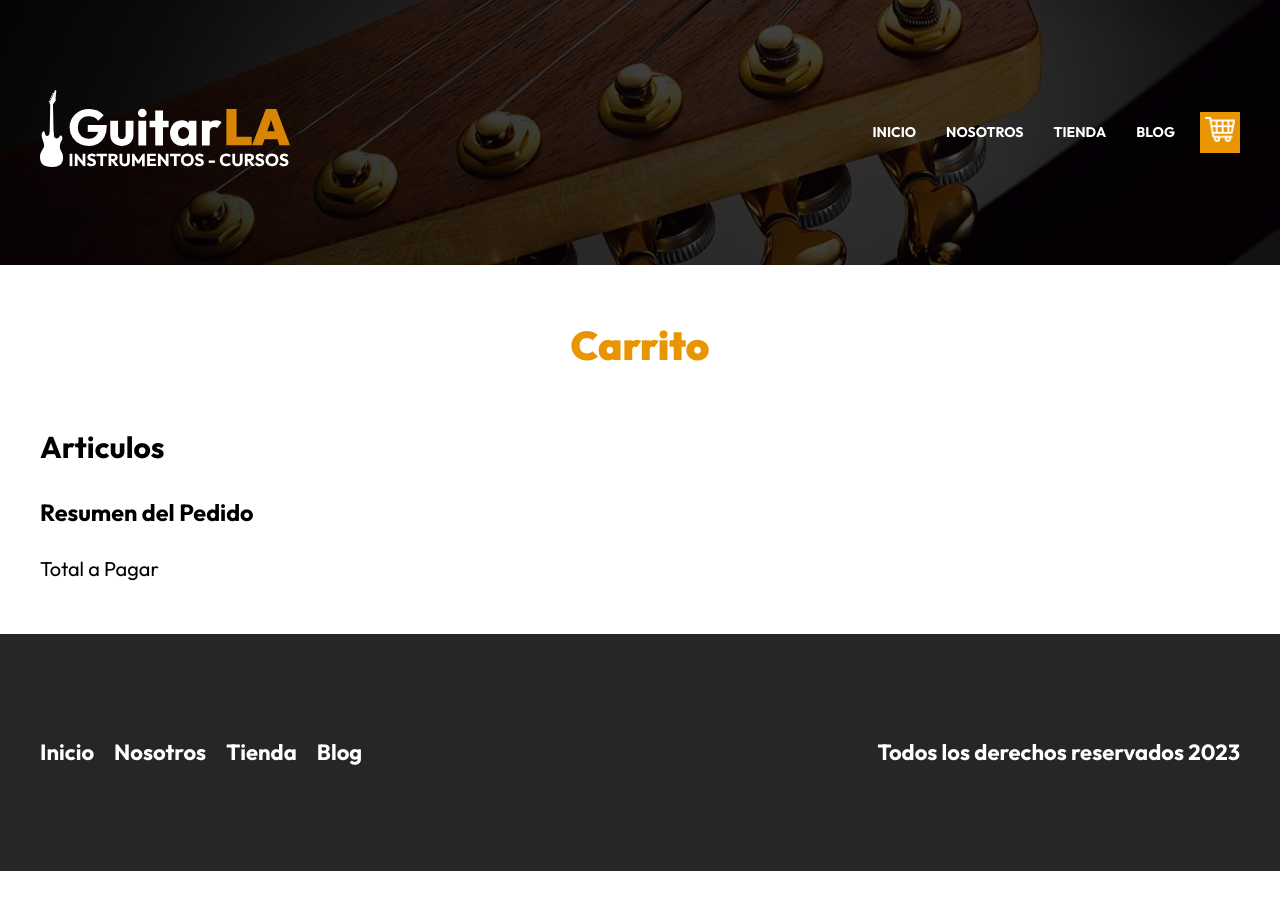
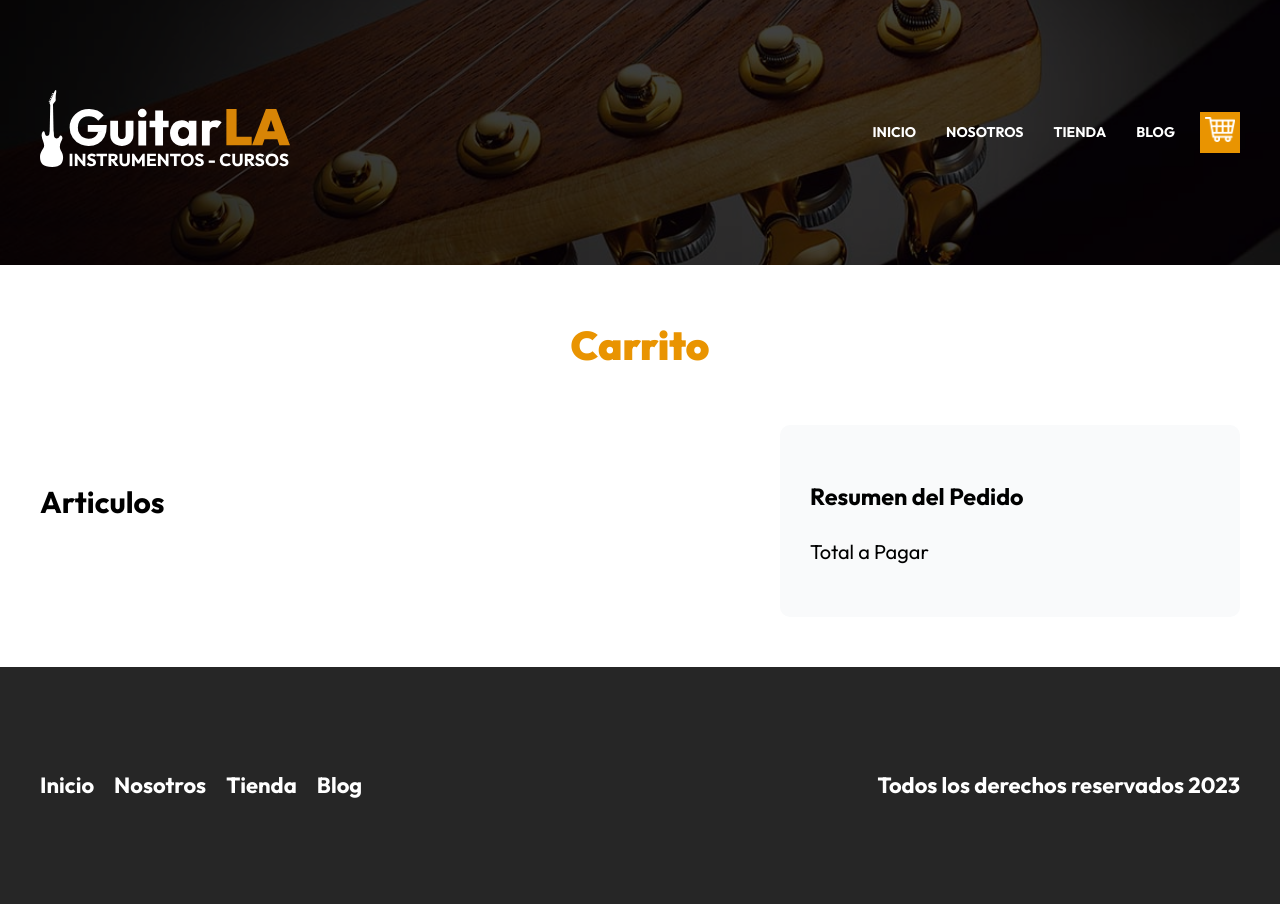
Before and after one commit to diegofdg/react_la_guia_completa, a Next.js app in the folder 07_guitarla_next/: page /carrito in a window 1280 px wide. Before the commit the page ends 871 px from the top, so only its background shows below. Built offline with nearby package versions, Linux system fonts and the light colour scheme.

Commit message:
07_guitarla_next-añadiendo html y css al carrito

```diff
--- a/07_guitarla_next/pages/carrito.js
+++ b/07_guitarla_next/pages/carrito.js
@@ -8,11 +8,11 @@ export default function Carrito() {
     >
       <main className="contenedor">
         <h1 className="heading">Carrito</h1>
-        <div>
-          <div>
+        <div className={styles.contenido}>
+          <div className={styles.carrito}>
             <h2>Articulos</h2>
           </div>
-          <aside>
+          <aside className={styles.resumen}>
             <h3>Resumen del Pedido</h3>
             <p>Total a Pagar</p>
           </aside>
--- a/07_guitarla_next/styles/carrito.module.css
+++ b/07_guitarla_next/styles/carrito.module.css
@@ -0,0 +1,21 @@
+.contenido {
+  display: grid;
+  align-items: flex-start;
+  gap: 5rem;
+}
+
+@media (min-width: 768px) {
+  .contenido {
+    grid-template-columns: 3fr 2fr;
+  }
+}
+
+.carrito {
+  padding: 3rem 0;
+}
+
+.resumen {
+  background-color: #F9FAFB;
+  padding: 3rem;
+  border-radius: 1rem;
+}
```
